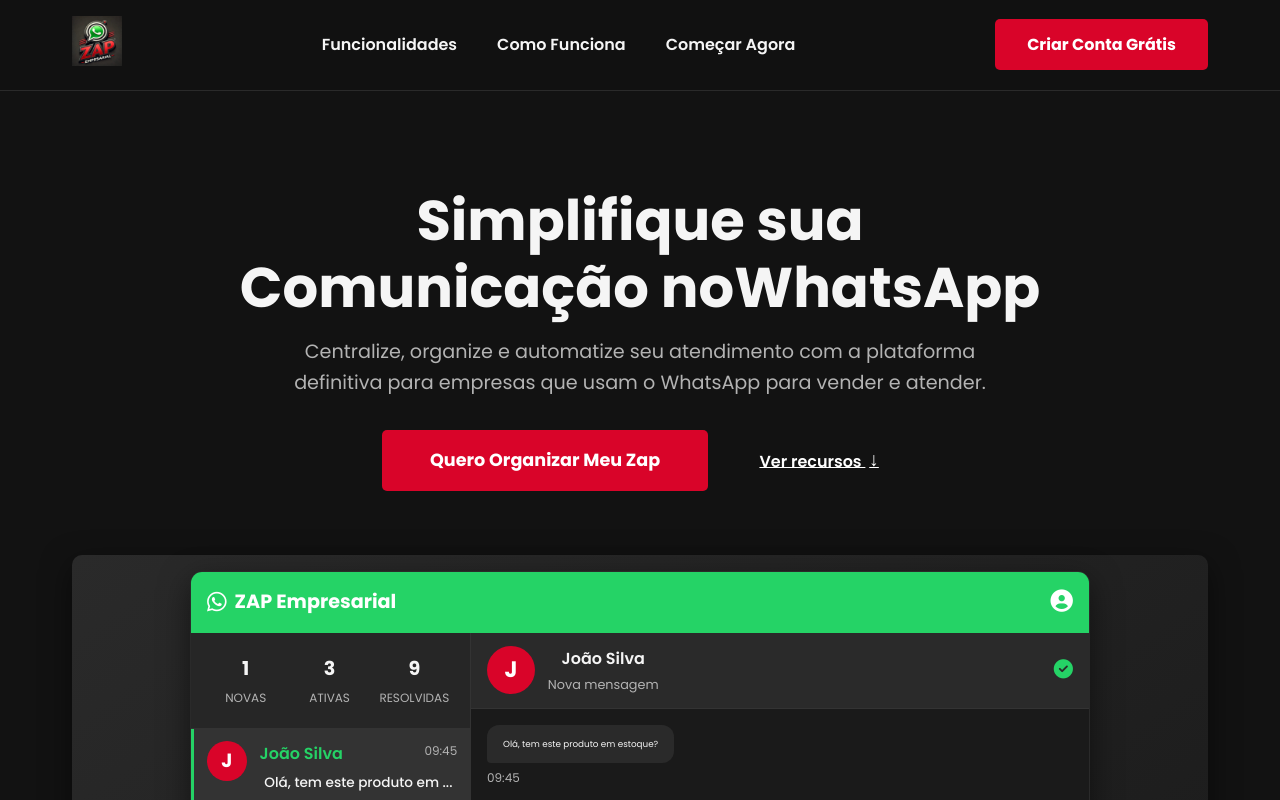
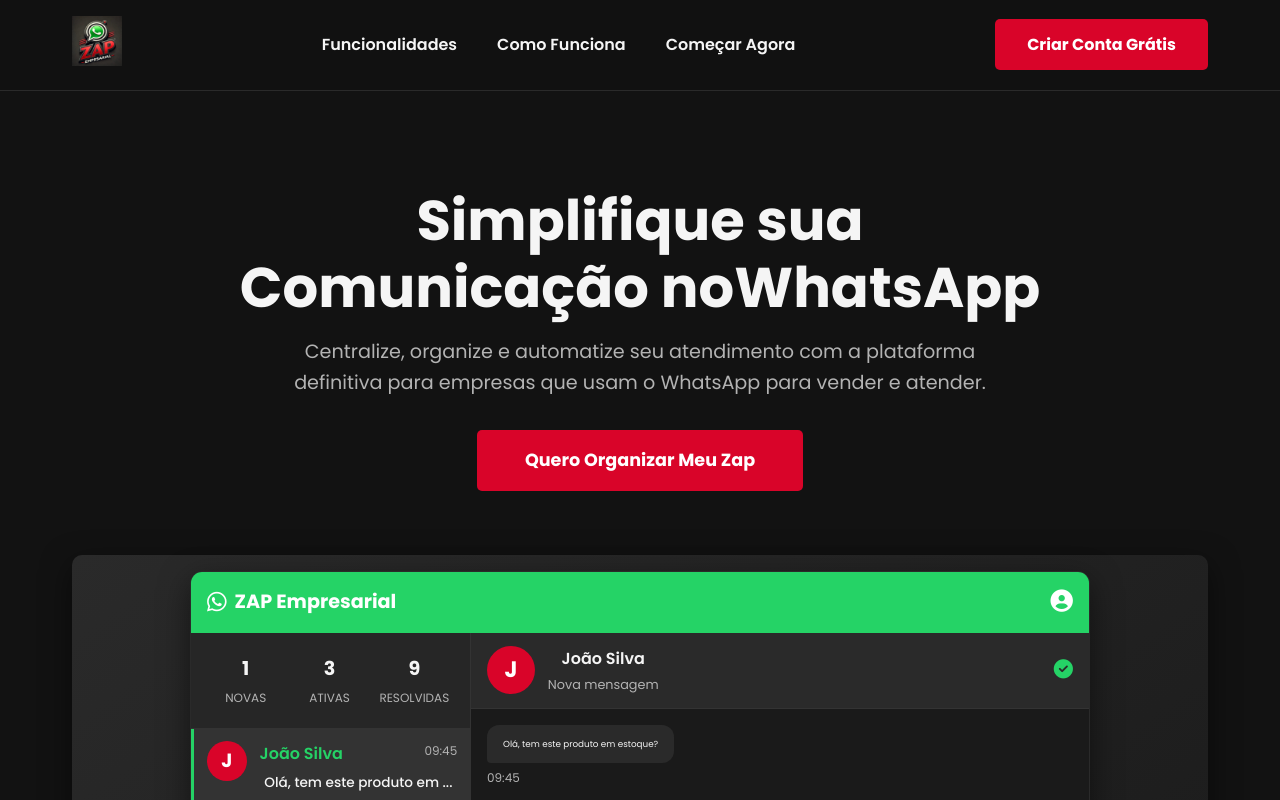
Before and after one commit to IAutomatize/zap-site, a React (Vite) app: page /#/ in a window 1280 px wide. Shown: the top 800 px of the page. Built offline with nearby package versions, Linux system fonts and the light colour scheme.

Commit message:
Update Hero.jsx

```diff
--- a/src/components/Hero.jsx
+++ b/src/components/Hero.jsx
@@ -121,9 +121,6 @@
             <div className="hero-cta-container">
               <a href="https://app.zapempresarial.com/signup.html" className="cta-button hero-cta pulse">
                 Quero Organizar Meu Zap
-              </a>
-              <a href="#features" className="hero-secondary-link">
-                Ver recursos <span className="arrow-down">↓</span>
               </a>
             </div>
           </Reveal>
```
